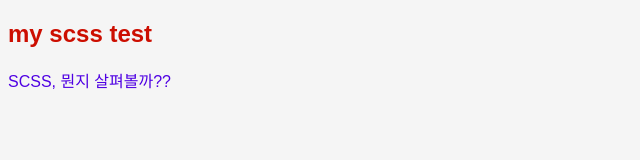
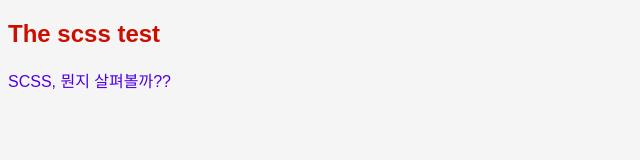
Before and after one commit to cho-hg/november, a plain HTML site: page index.html in a window 1280 px wide. Shown: the full height of the page, 0-640 px from the left. Drawn offline with Linux system fonts and the light colour scheme.

Commit message:
text modify

```diff
--- a/index.html
+++ b/index.html
@@ -9,7 +9,7 @@
     </head>
     <body>
         <div class="wrap">
-            <h2>my scss test</h2>
+            <h2>The scss test</h2>
             <p>SCSS, 뭔지 살펴볼까??</p>
         </div>
     </body>
```
